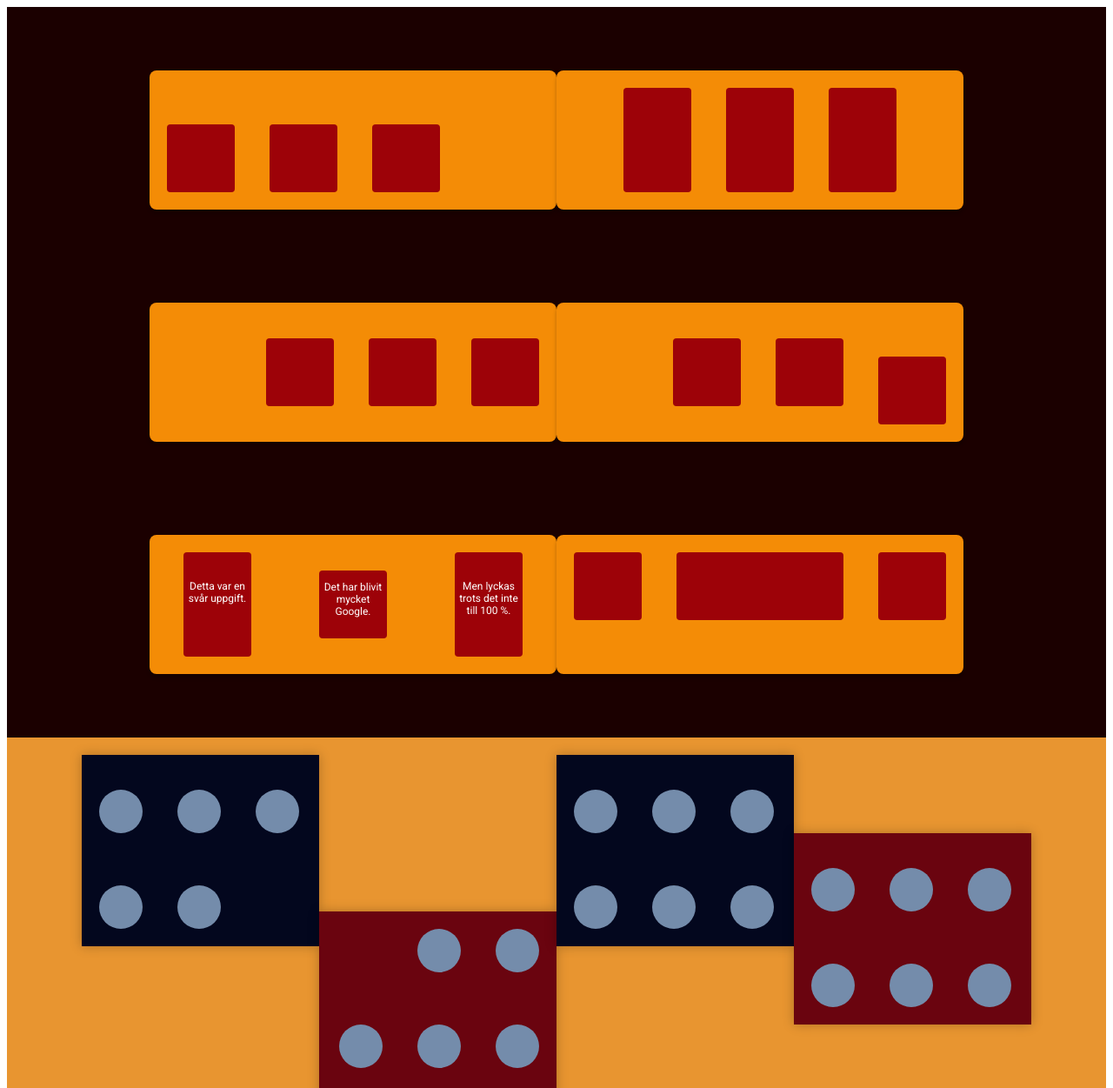
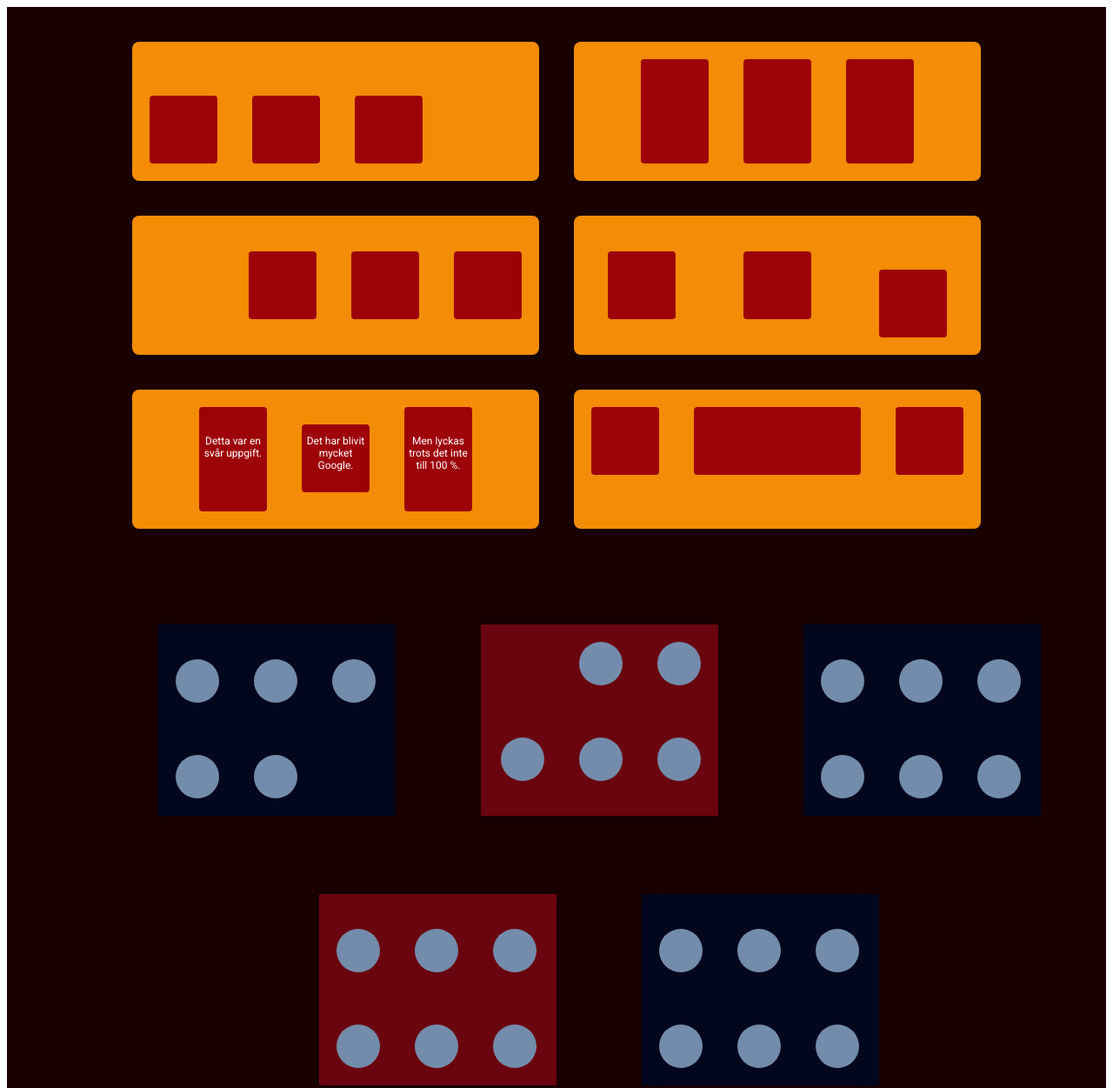
Before and after one commit to ottilialindell/recreating-flexbox2, a plain HTML site: page index.html in a window 1280 px wide. Shown: the top 1251 px of the page at 87% size. Drawn offline with Linux system fonts and the light colour scheme.

Commit message:
changes index & html

```diff
--- a/index.html
+++ b/index.html
@@ -10,54 +10,51 @@
 </head>
 <body>
     <section class="rectangles">
-        <div class="container1">
+        <div class="flex1 container1">
             <div class="card"></div>
             <div class="card"></div>
             <div class="card"></div>
         </div>
-        <div class="container2">
+        <div class="flex1 container2">
             <div class="card2"></div>
             <div class="card2"></div>
             <div class="card2"></div>
         </div>
-        <div class="container3">
+        <div class="flex1 container3">
             <div class="card"></div>
             <div class="card"></div>
             <div class="card"></div>
         </div>
-        <div class="container4">
+        <div class="flex1 container4">
             <div class="card"></div>
             <div class="card"></div>
             <div class="card1"></div>
         </div>
-        <div class="container5">
+        <div class="flex1 container5">
             <div class="card4"><p>Detta var en svår uppgift.</p></div>
             <div class="card"><p>Det har blivit mycket Google.</p></div>
             <div class="card4"><p>Men lyckas trots det inte till 100 %.</p></div>
         </div>
-        <div class="container6">
+        <div class="flex1 container6">
             <div class="card"></div>
             <div class="card3"></div>
             <div class="card"></div>
         </div>
-    </section>
-
-    <section class="circles">
-        <div class="container7">
+        <div class="flex2 container7">
             <div class="circle"></div>
             <div class="circle"></div>
             <div class="circle"></div>
             <div class="circle"></div>
             <div class="circle"></div>
         </div>
-        <div class="container8">
+        <div class="flex2 container8">
             <div class="circle"></div>
             <div class="circle"></div>
             <div class="circle"></div>
             <div class="circle"></div>
             <div class="circle"></div>
         </div>
-        <div class="container9">
+        <div class="flex2 container9">
             <div class="circle"></div>
             <div class="circle"></div>
             <div class="circle"></div>
@@ -65,7 +62,7 @@
             <div class="circle"></div>
             <div class="circle"></div>
         </div>
-        <div class="container10">
+        <div class="flex2 container10">
             <div class="circle"></div>
             <div class="circle"></div>
             <div class="circle"></div>
@@ -73,7 +70,7 @@
             <div class="circle"></div>
             <div class="circle"></div>
         </div>
-        <div class="container11">
+        <div class="flex2 container11">
             <div class="circle"></div>
             <div class="circle"></div>
             <div class="circle"></div>
--- a/styles/index.css
+++ b/styles/index.css
@@ -9,6 +9,15 @@
     flex-wrap: wrap;
 }
 
+.flex1 {
+    background: #F48C06;
+    height: 160px;
+    width: 468px;
+    margin: 20px;
+    box-shadow: 0px 4px 4px rgba(0, 0, 0, 0.25);
+    border-radius: 8px;
+}
+
 .card {
     width: 78px;
     height: 78px;
@@ -18,66 +27,36 @@
 }
 
 .container1 {
-    width: 468px;
-    height: 160px;
-    background: #F48C06;
-    box-shadow: 0px 4px 4px rgba(0, 0, 0, 0.25);
-    border-radius: 8px;
     display: flex;
     justify-content: flex-start;
     align-items: flex-end;
 }
 
 .container2 {
-    width: 468px;
-    height: 160px;
-    background: #F48C06;
-    box-shadow: 0px 4px 4px rgba(0, 0, 0, 0.25);
-    border-radius: 8px;
     display: flex;
     justify-content: center;
     align-items: stretch;
 }
 
 .container3 {
-    width: 468px;
-    height: 160px;
-    background: #F48C06;
-    box-shadow: 0px 4px 4px rgba(0, 0, 0, 0.25);
-    border-radius: 8px;
     display: flex;
     justify-content: flex-end;
     align-items: center;
 }
 
 .container4 {
-    width: 468px;
-    height: 160px;
-    background: #F48C06;
-    box-shadow: 0px 4px 4px rgba(0, 0, 0, 0.25);
-    border-radius: 8px;
-    display: flex;
-    justify-content: flex-end;
-    align-items: center;
-}
-
-.container5 {
-    width: 468px;
-    height: 160px;
-    background: #F48C06;
-    box-shadow: 0px 4px 4px rgba(0, 0, 0, 0.25);
-    border-radius: 8px;
     display: flex;
     justify-content: space-around;
     align-items: center;
 }
 
+.container5 {
+    display: flex;
+    justify-content: center;
+    align-items: baseline;
+}
+
 .container6 {
-    width: 468px;
-    height: 160px;
-    background: #F48C06;
-    box-shadow: 0px 4px 4px rgba(0, 0, 0, 0.25);
-    border-radius: 8px;
     display: flex;
     justify-self: flex-end;
     align-self: center;
@@ -128,6 +107,14 @@ p {
     line-height: 14px;
     /* identical to box height */
     color: #FFFFFF;
+}
+
+.flex2 {
+    background: #03071E;
+    height: 220px;
+    width: 273px;
+    margin-top: 90px;
+    margin-left: 98px;
 }
 
 .circles {
@@ -203,6 +190,9 @@ p {
     align-self: center;
     justify-self: center;
     flex-wrap: wrap;
-    flex-basis: 20em;
 /*    flex-basis: 70%; */
 }
+
+section {
+    display: inline-block;
+}
```
